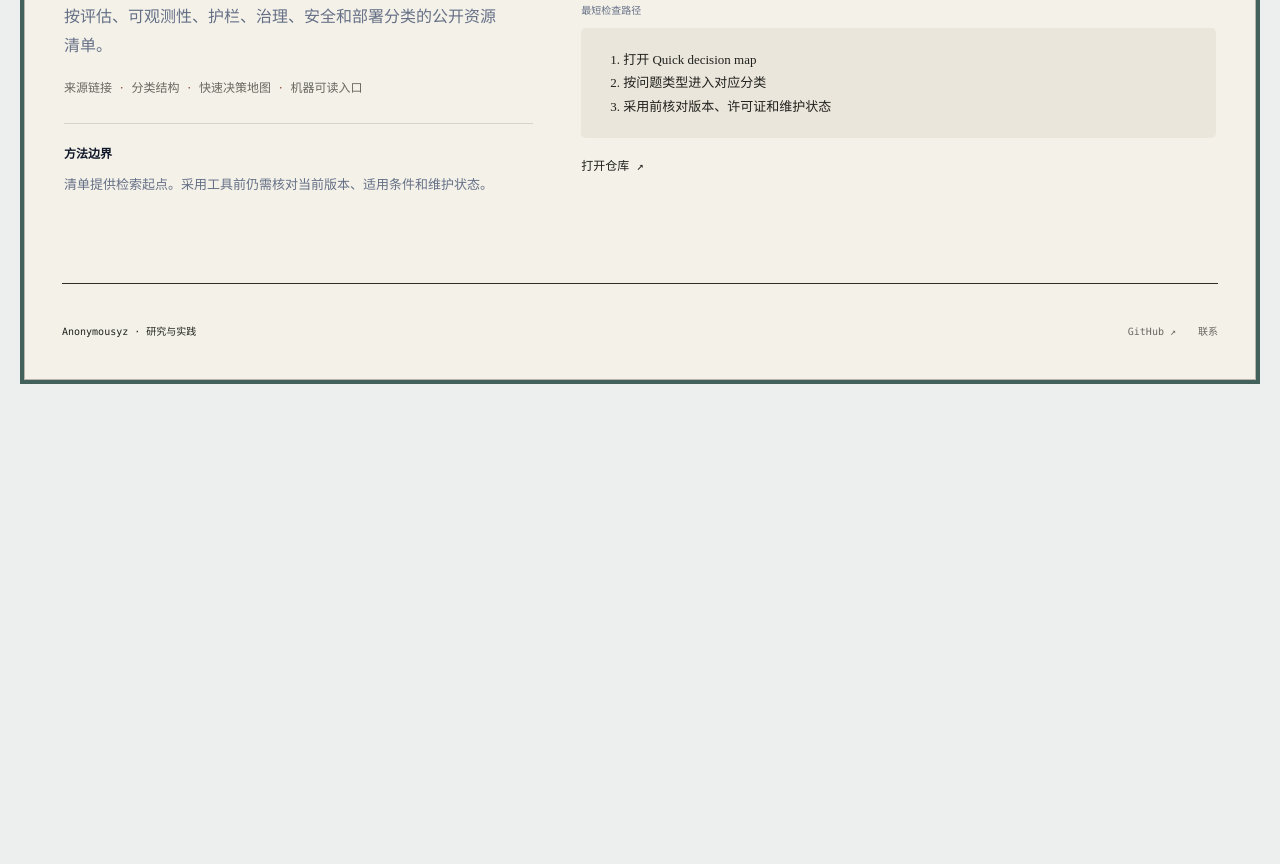
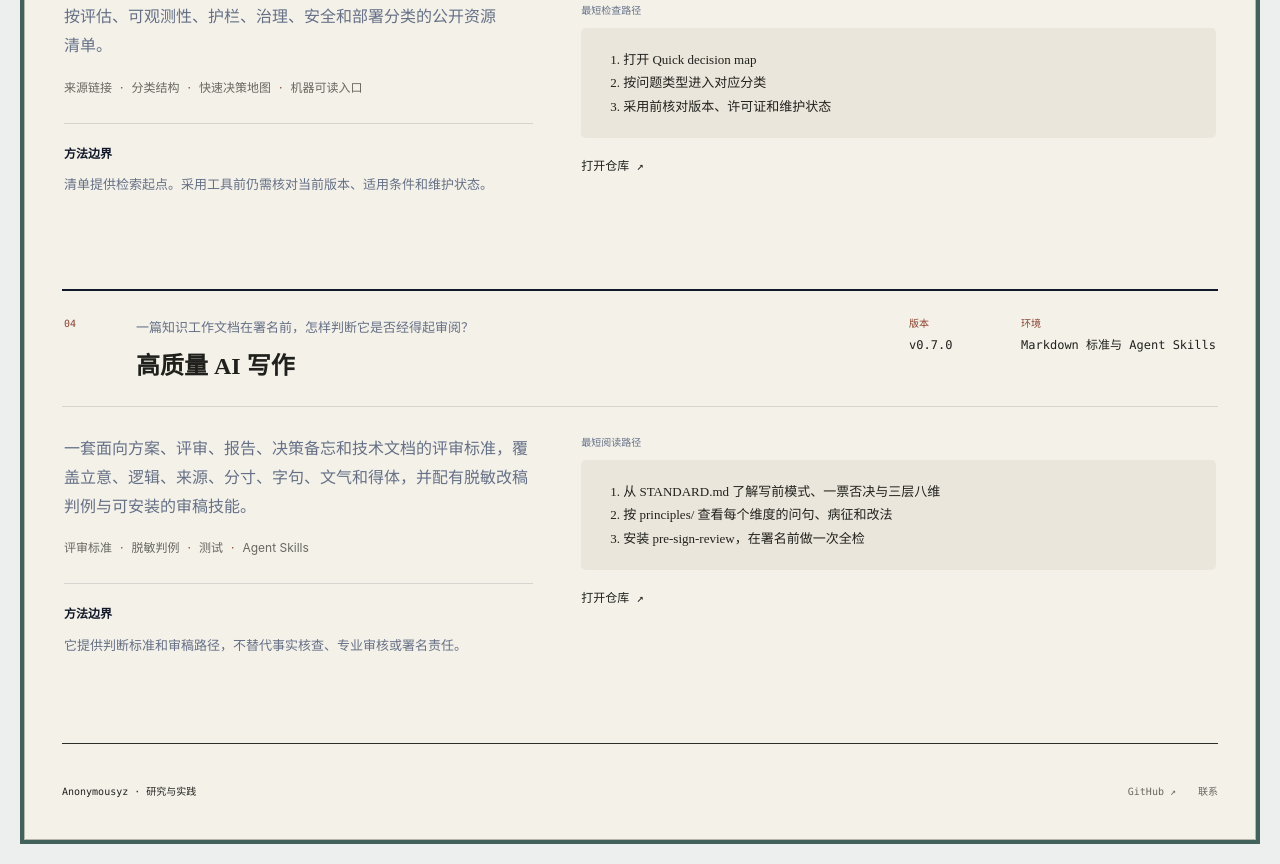
Before and after one commit to Anonymousyz/Anonymousyz.github.io, an Astro site: page /works in a window 1280 px wide. Shown: the part 1631-2495 px from the top of the page. Before the commit the page ends 2035 px from the top, so only its background shows below. Built offline with nearby package versions, Linux system fonts and the light colour scheme; Astro itself is replaced by a stand-in of ours.

Commit message:
feat: add quality AI writing public work

```diff
--- a/src/data/portfolio.mjs
+++ b/src/data/portfolio.mjs
@@ -174,5 +174,27 @@ export const tools = [
     proofTypes: ['来源链接', '分类结构', '快速决策地图', '机器可读入口'],
     methodBoundary: '清单提供检索起点。采用工具前仍需核对当前版本、适用条件和维护状态。',
     href: 'https://github.com/Anonymousyz/awesome-ai-production-readiness'
+  },
+  {
+    index: '04',
+    title: '高质量 AI 写作',
+    question: '一篇知识工作文档在署名前，怎样判断它是否经得起审阅？',
+    summary: '一套面向方案、评审、报告、决策备忘和技术文档的评审标准，覆盖立意、逻辑、来源、分寸、字句、文气和得体，并配有脱敏改稿判例与可安装的审稿技能。',
+    homeSummary: '一套用于方案、报告和技术文档的署名前审稿标准。',
+    status: '持续维护',
+    version: 'v0.7.0',
+    runtime: 'Markdown 标准与 Agent Skills',
+    quickStart: {
+      kind: 'guide',
+      label: '最短阅读路径',
+      items: [
+        '从 STANDARD.md 了解写前模式、一票否决与三层八维',
+        '按 principles/ 查看每个维度的问句、病征和改法',
+        '安装 pre-sign-review，在署名前做一次全检'
+      ]
+    },
+    proofTypes: ['评审标准', '脱敏判例', '测试', 'Agent Skills'],
+    methodBoundary: '它提供判断标准和审稿路径，不替代事实核查、专业审核或署名责任。',
+    href: 'https://github.com/Anonymousyz/quality-ai-writing'
   }
 ];
--- a/src/pages/index.astro
+++ b/src/pages/index.astro
@@ -52,7 +52,7 @@ const personSchema = {
     <section class="editorial-section shell" id="works">
       <div class="editorial-section__head">
         <h2>公开作品</h2>
-        <p>三个可公开检查的仓库，分别对应研究判断、AI 交付检查和工程资料查找。</p>
+        <p>四个可公开检查的仓库，分别对应研究判断、AI 交付检查、工程资料查找和署名前审阅。</p>
       </div>
       <PublicWorkIndex works={tools} />
     </section>
--- a/src/pages/works.astro
+++ b/src/pages/works.astro
@@ -28,7 +28,7 @@ const softwareSchemas = tools.map((tool) => ({
     <section class="editorial-hero shell">
       <p class="editorial-eyebrow">公开作品</p>
       <h1>公开工具与<br />工作材料</h1>
-      <p class="editorial-lead">三个仓库分别处理研究判断、AI 原型进入业务前的检查，以及生产准备资料。版本、样例和运行方法见各自仓库。</p>
+      <p class="editorial-lead">四个仓库分别处理研究判断、AI 原型进入业务前的检查、生产准备资料，以及知识工作文档的署名前审阅。版本、样例和运行方法见各自仓库。</p>
     </section>
 
     <section class="editorial-section shell">
```
Also changed, not shown: docs/index.html (+1 -1 lines), docs/works/index.html (+2 -2 lines), tests/portfolio-content.test.mjs (+5 -4 lines).
